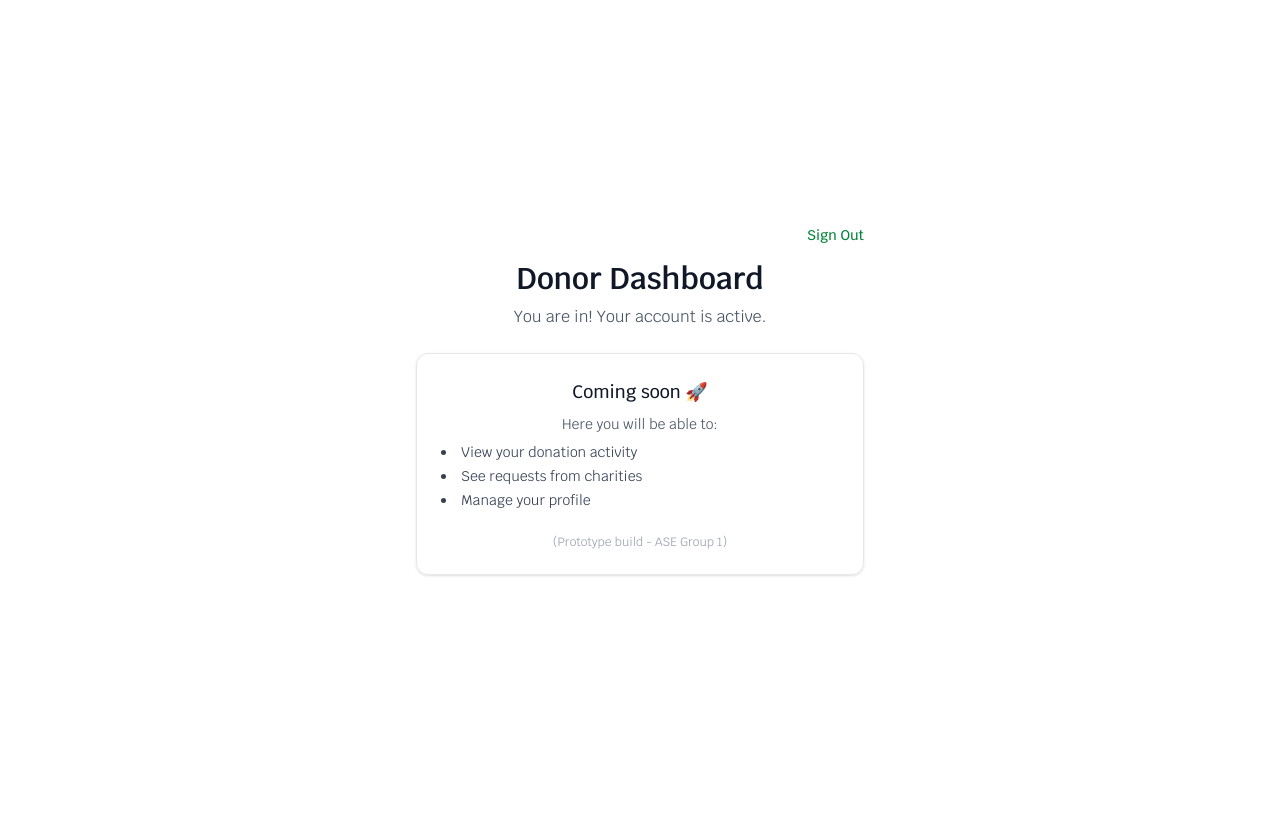
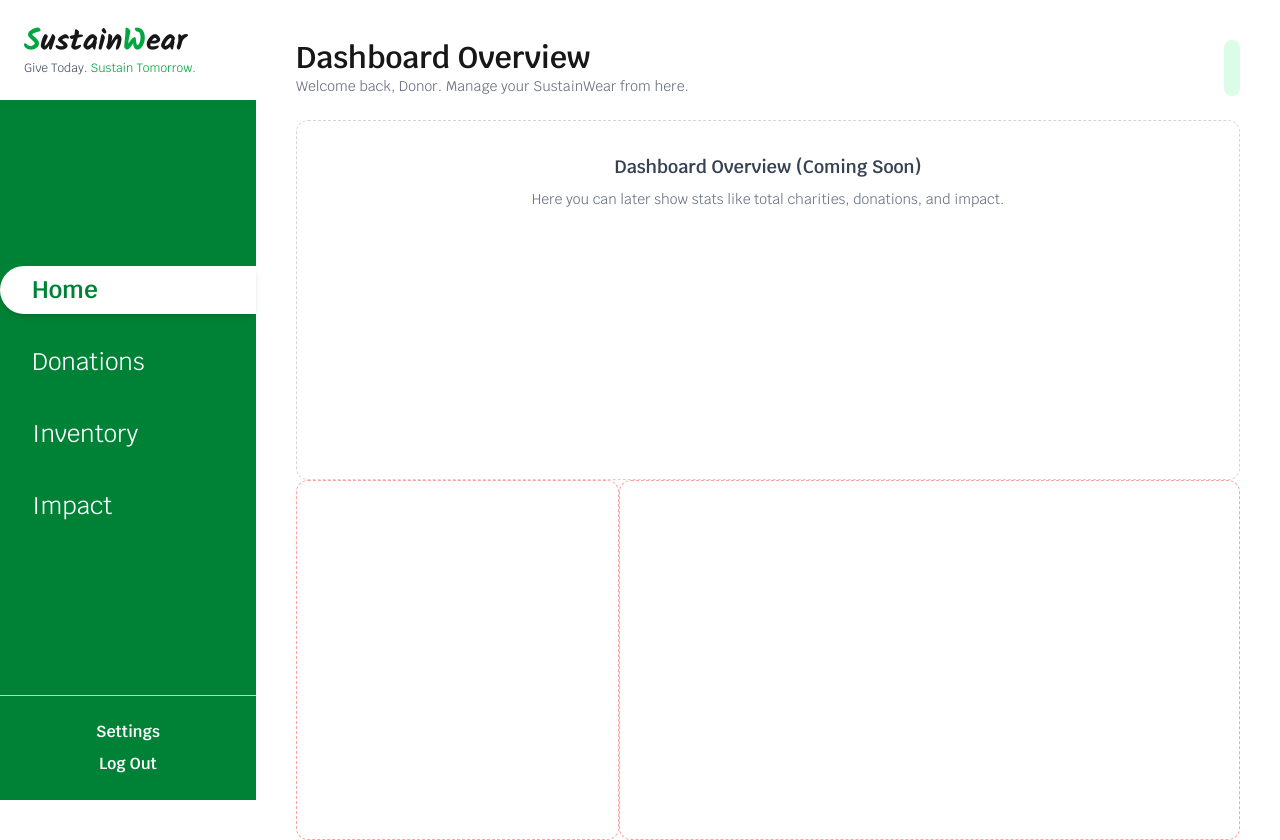
Before and after one commit to Rameen-dev/ase-2025-group-1, a Next.js app: page /donor/dashboard in a window 1280 px wide. Before the commit the page ends 800 px from the top, so only its background shows below. Built offline with nearby package versions, Linux system fonts and the light colour scheme.

Commit message:
updated donor dashboard

```diff
--- a/src/app/admin/dashboard/page.tsx
+++ b/src/app/admin/dashboard/page.tsx
@@ -71,8 +71,7 @@ export default function AdminPage() {
             <button
               key={tab}
               onClick={() => setActiveTab(tab)}
-              className={`px-8 py-2 text-left transition-colors duration-200 cursor-pointer ${
-                activeTab === tab
+              className={`px-8 py-2 text-left transition-colors duration-200 cursor-pointer ${activeTab === tab
                   ? "bg-white text-green-700 font-semibold rounded-l-full shadow-md"
                   : "text-white hover:bg-green-600/70"
                 }`}
--- /dev/null
+++ b/src/app/api/donor-dashboard/route.ts
@@ -0,0 +1,5 @@
+
+import { NextRequest, NextResponse } from "next/server";
+import { prisma } from "@/lib/prisma";
+
+export const runtime = "nodejs";
--- a/src/app/auth/signup/page.tsx
+++ b/src/app/auth/signup/page.tsx
@@ -124,7 +124,7 @@ export default function SignUpPage() {
 
   // Page layout for Sign-Up form:
   return (
-    // Logo appearing in top right of the screen, with link to home page
+    // Logo appearing in top left of the screen, with link to home page
     <div className="relative flex min-h-screen">
       <Link href="/">
         <Image
--- a/src/app/donor/dashboard/page.tsx
+++ b/src/app/donor/dashboard/page.tsx
@@ -1,52 +1,140 @@
 "use client";
 
+import React, { useEffect, useState } from "react";
 import { useRouter } from "next/navigation";
 
-export default function DonorDashboardPage() {
+type TabName = "Home" | "Donations" | "Inventory" | "Impact";
+const TABS: TabName[] = ["Home", "Donations", "Inventory", "Impact"];
+
+export default function DonorDashboard() {
+  const [activeTab, setActiveTab] = useState<TabName>("Home");
+  const [loading, setLoading] = useState(true);
+  const [email, setEmail] = useState("");
+
   const router = useRouter();
 
+
+
+
   function handleSignOut() {
-    // in the future you’ll clear auth tokens here
-    router.push("/"); // redirect to signup page
+    router.push("/"); // redirect to Landing page for Logout function.
   }
 
   return (
-    <main className="min-h-screen bg-white flex flex-col items-center justify-center px-6">
-      <div className="max-w-md w-full text-center">
-        {/* Top-right sign out */}
-        <div className="flex justify-end mb-4">
+    <div className="flex min-h-screen bg-white relative">
+      {/* SIDEBAR */}
+      <aside className="bg-green-700 w-64 flex flex-col justify-between fixed left-0 top-0 h-screen">
+        <div className="bg-white px-6 py-6">
+          <h1 className="text-3xl font-[Kalam] font-bold">
+            <span className="text-green-600">S</span>ustain
+            <span className="text-green-600">W</span>ear
+          </h1>
+          <p className="text-xs text-gray-600">
+            Give Today. <span className="text-green-600">Sustain Tomorrow.</span>
+          </p>
+        </div>
+
+        <nav className="flex-1 flex flex-col justify-center space-y-6 text-2xl">
+          {TABS.map((tab) => (
+            <button
+              key={tab}
+              onClick={() => setActiveTab(tab)}
+              className={`px-8 py-2 text-left transition-colors duration-200 cursor-pointer ${activeTab === tab
+                ? "bg-white text-green-700 font-semibold rounded-l-full shadow-md"
+                : "text-white hover:bg-green-600/70"
+                }`}
+            >
+              {tab}
+            </button>
+          ))}
+        </nav>
+
+        <div className="border-t border-white/70 py-6 text-center text-white font-semibold">
+          <div className="hover:opacity-80 cursor-pointer transition-opacity duration-150">
+            Settings
+          </div>
           <button
             onClick={handleSignOut}
-            className="text-sm text-green-700 font-medium hover:underline"
+            className="hover:opacity-80 cursor-pointer mt-2 transition-opacity duration-150"
           >
-            Sign Out
+            Log Out
           </button>
         </div>
+      </aside>
 
-        <h1 className="text-3xl font-semibold text-gray-900 mb-2">
-          Donor Dashboard
-        </h1>
+      {/* MAIN CONTENT */}
+      <main className="ml-64 p-10 flex-1 bg-white min-h-screen">
+        <div className="flex justify-between mb-6">
+          <div>
+            <h2 className="text-3xl font-semibold">
+              {activeTab === "Home" && "Dashboard Overview"}
+              {activeTab === "Donations" && "Charity Requests"}
+              {activeTab === "Inventory" && "Inventory"}
+              {activeTab === "Impact" && "Impact & Reports"}
+            </h2>
+            <p className="text-sm text-gray-500">
+              Welcome back, Donor. Manage your SustainWear from here.
+            </p>
+          </div>
 
-        <p className="text-gray-600 mb-6">
-          You are in! Your account is active.
-        </p>
+          <div className="bg-green-100 text-green-700 p-2 rounded-full">
 
-        <div className="rounded-xl border border-gray-200 p-6 shadow-sm">
-          <p className="text-lg font-medium text-gray-900 mb-2">
-            Coming soon 🚀
-          </p>
-          <p className="text-sm text-gray-600">Here you will be able to:</p>
-          <ul className="text-sm text-gray-700 mt-2 space-y-1 text-left list-disc list-inside">
-            <li>View your donation activity</li>
-            <li>See requests from charities</li>
-            <li>Manage your profile</li>
-          </ul>
+          </div>
+        </div>
 
-          <p className="text-xs text-gray-400 mt-6">
-            (Prototype build - ASE Group 1)
-          </p>
-        </div>
-      </div>
-    </main>
+        {activeTab === "Home" && <HomeTab />}
+
+        {activeTab === "Donations" && (
+          <PlaceholderTab title="Donations" />
+        )}
+
+        {activeTab === "Inventory" && (
+          <PlaceholderTab title="Inventory" />
+        )}
+
+        {activeTab === "Impact" && (
+          <PlaceholderTab title="Impact & Reports" />
+        )}
+      </main>
+    </div>
   );
 }
+
+function HomeTab() {
+  return (
+    <div className="h-1/2">
+      <div className="border border-dashed h-full border-gray-300 rounded-xl p-8 text-center text-gray-500">
+        <h3 className="text-lg font-semibold text-gray-700 mb-2">
+          Dashboard Overview (Coming Soon)
+        </h3>
+        <p className="text-sm">
+          Here you can later show stats like total charities, donations, and impact.
+        </p>
+      </div>
+
+      <div className="relative flex h-full">
+        <div className="w-1/2 border border-dashed border-red-300  rounded-xl p-8 text-center text-gray-500">
+
+        </div>
+
+        <div className="w-full border border-dashed border-red-300  rounded-xl p-8 text-center text-gray-500">
+
+        </div>
+
+
+      </div>
+    </div>
+
+  );
+}
+
+function PlaceholderTab({ title }: { title: string }) {
+  return (
+    <div className="border border-dashed border-gray-300 rounded-xl p-8 text-center text-gray-500">
+      <h3 className="text-lg font-semibold text-gray-700 mb-2">{title}</h3>
+      <p className="text-sm">
+        This section is not built yet. You can describe what will go here in your documentation.
+      </p>
+    </div>
+  );
+}
```
Lines whose indentation alone changed are shown as unchanged.
